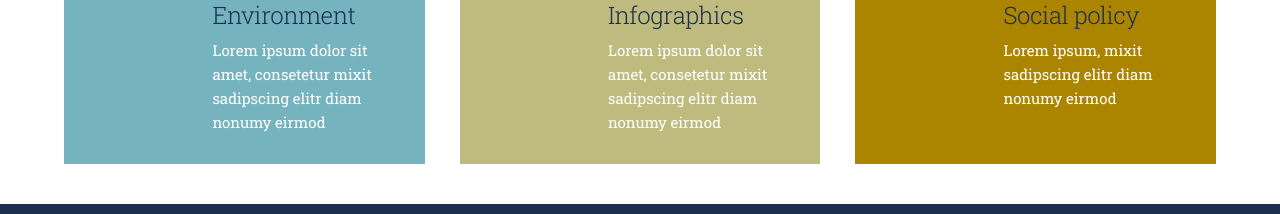
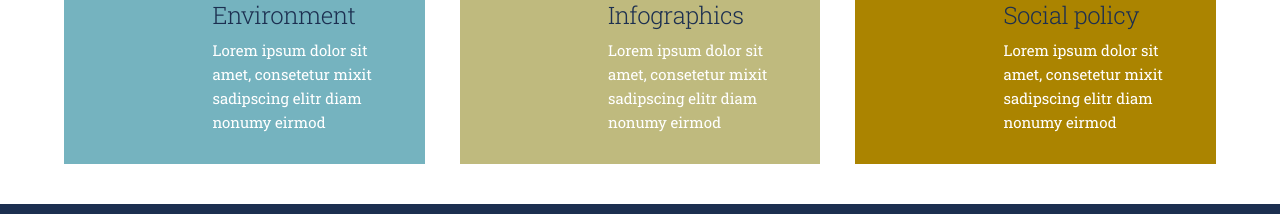
Before and after one commit to AlexRhind/AR-website, a website built with Parcel: page src/index.html in a window 1280 px wide. Shown: the part 972-1186 px from the top of the page. Built offline with nearby package versions, Linux system fonts and the light colour scheme; files whose address does not match are found by name.

Commit message:
139 boxes working

```diff
--- a/src/partials/139boxes.html
+++ b/src/partials/139boxes.html
@@ -25,7 +25,7 @@
         <div class="number"><img src="img/logos/fig-9.svg" alt="9" class="figure"></div>
         <div class="boxCopy">
             <h5>Social policy</h5>
-            <p>Lorem ipsum, mixit sadipscing elitr diam nonumy eirmod </p>
+            <p>Lorem ipsum dolor sit amet, consetetur mixit sadipscing elitr diam nonumy eirmod </p>
         </div>
     </div>
 
--- a/src/styles/modules/_HomeBoxes.scss
+++ b/src/styles/modules/_HomeBoxes.scss
@@ -9,7 +9,6 @@
 .grid-wrapper {
     width: 90%;
     margin: 4rem auto;
-    //border: 1px solid green;
     display: grid;
     grid-template-columns: 1fr 1fr 1fr;
     column-gap: 3%;
@@ -25,38 +24,45 @@
     font-weight: 300;
 }
 
-section .number img.figure{
-    opacity: 0.5;
-    height: 100px;
-    //border: 1px solid red;
+
+ .turq {
+    grid-column: 1 / 2;
+    grid-row: 1;
+    display: grid;
+    background-color: $turq;
+    padding: 20px;
 }
 
-section .turq {
-    grid-column: 1 / 2;
-    grid-row: 1;
-    background-color: $turq;
-    padding: 20px;
-    min-width: 300px;
-}
-
-section .sand {
+ .sand {
     grid-column: 2 / 3;
     grid-row: 1;
+    display: grid;
     background-color: $sand;
     padding: 20px;
 }
 
-section .terra {
+ .terra {
     grid-column: 3 / 4;
     grid-row: 1;
+    display: grid;
     background-color: $terra;
     padding: 20px;
 }
 
-section div.boxCopy {
-    width: 60%;
-    margin-left: 40%;
-    //border: 1px solid red;
+ .number img.figure{
+    opacity: 0.5;
+    grid-row: 1;
+    height: 100px;
+    align-self: start;
+    // border: 1px solid red;
+}
+
+ div.boxCopy {
+    width: clamp(150px, 60%, 600px);
+    grid-row: 2;
+    align-self: start;
+    justify-self: end;
+    // border: 1px solid red;
 }
 
 section {
```
Also changed, not shown: src/index.html (+1 -0 lines), 1 other file.
